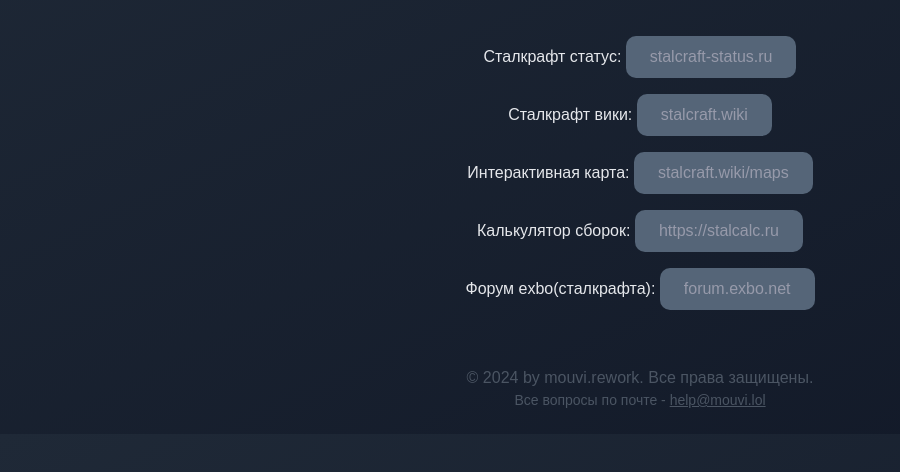
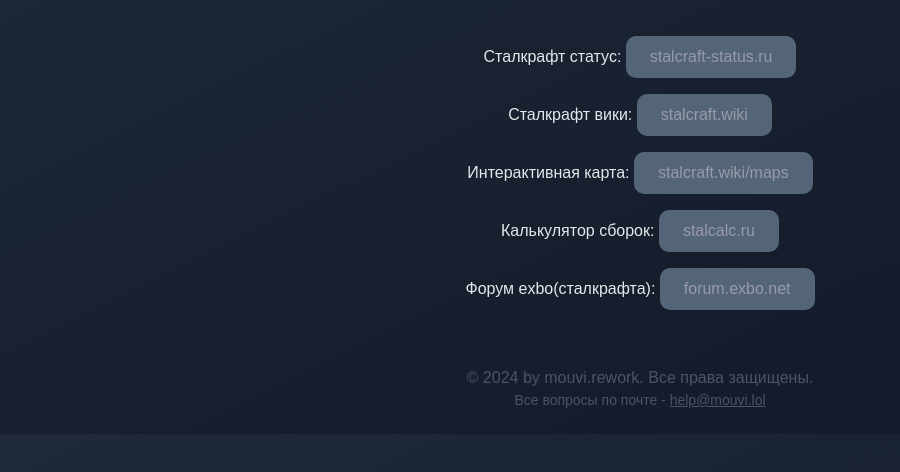
Before and after one commit to Mouvi888/sc, a plain HTML site: page index.html in a window 1280 px wide. Shown: the part 192-664 px from the top of the page, without its empty margins (0-900 px from the left). Drawn offline with nearby package versions, Linux system fonts and the light colour scheme.

Commit message:
Update index.html

```diff
--- a/index.html
+++ b/index.html
@@ -90,7 +90,7 @@
             <h2 class="mt-4">Сталкрафт статус: <a href="https://stalcraft-status.ru/ru" class="btn">stalcraft-status.ru</a></h2>
             <h2 class="mt-4">Сталкрафт вики: <a href="https://stalcraft.wiki/" class="btn">stalcraft.wiki</a></h2>
             <h2 class="mt-4">Интерактивная карта: <a href="https://stalcraft.wiki/maps" class="btn">stalcraft.wiki/maps</a></h2>
-            <h2 class="mt-4">Калькулятор сборок: <a href="https://stalcalc.ru/" class="btn">https://stalcalc.ru</a></h2>
+            <h2 class="mt-4">Калькулятор сборок: <a href="https://stalcalc.ru/" class="btn">stalcalc.ru</a></h2>
             <h2 class="mt-4">Форум exbo(сталкрафта): <a href="https://forum.exbo.net/" class="btn">forum.exbo.net</a></h2>
         </section>
     </main>
```
